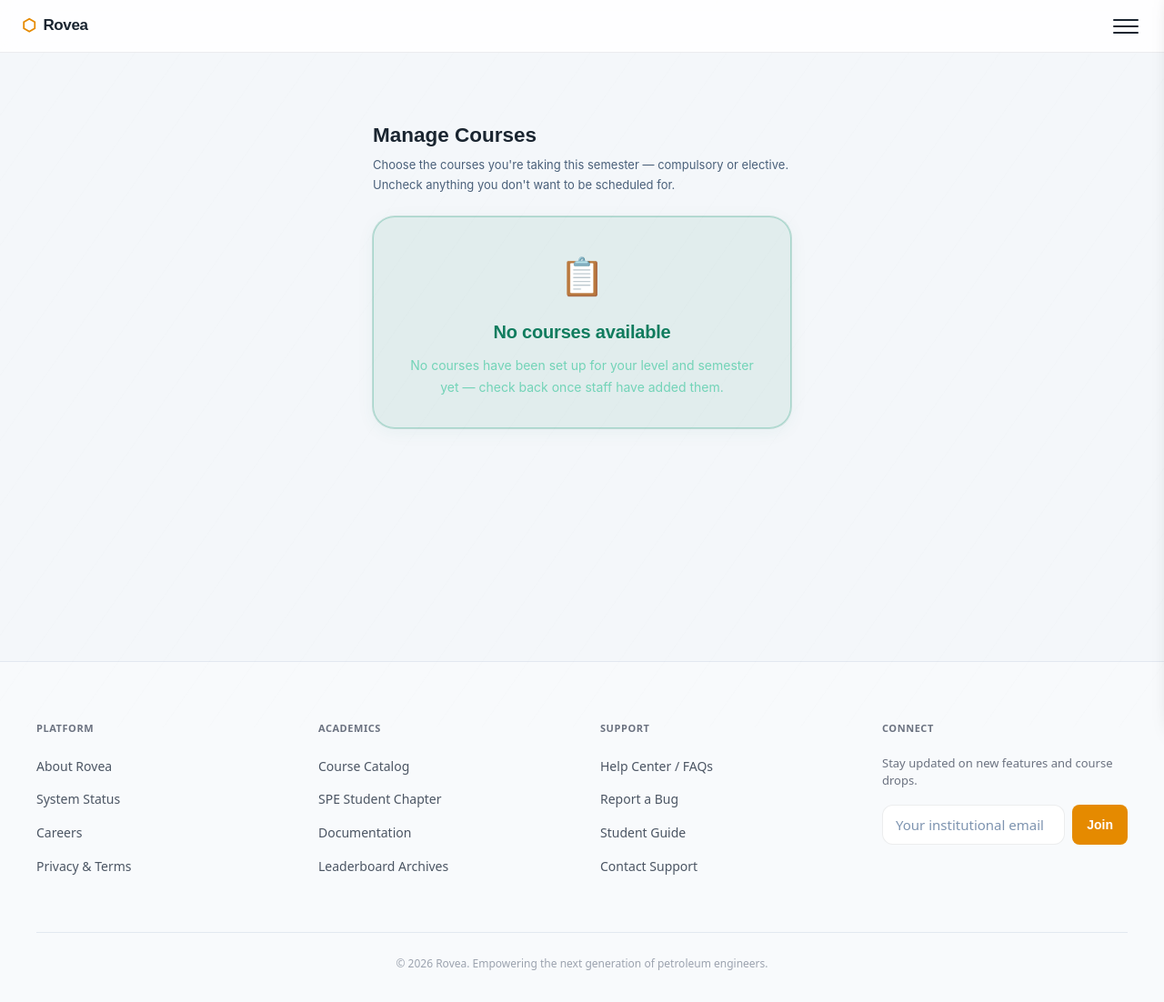
After one commit to Adekunle-Adepoju/AI-lecturer, a Django app: page /courses/manage/ in a window 1280 px wide. The commit adds this page. Shown: the whole page at 91% size. Run offline with Django 5.2, Linux system fonts and the light colour scheme; a user stored in the database is signed in; data comes from the database, SQL or seed files in the repository; both versions use the stored data as it was after the commit; tables that the repository leaves empty hold one stand-in row (values such as "Sample post"); some libraries are stand-ins or nearby versions.

Commit message:
made selection of courses possible

```diff
--- a/core/urls.py
+++ b/core/urls.py
@@ -19,6 +19,7 @@ urlpatterns = [
     path("history/", views.history_view, name="history"),
     path("session/<str:course_code>/restart/<int:week_number>/", views.restart_session_view, name="restart_session"),
     path("electives/", views.elective_selection_view, name="elective_selection"),
+    path("courses/manage/", views.manage_courses_view, name="manage_courses"),
     path("staff/", views.staff_portal_view, name="staff_portal"),
     path("staff/slides/upload/", views.staff_upload_slide_view, name="staff_upload_slide"),
     path("staff/outline/upload/", views.staff_upload_outline_view, name="staff_upload_outline"),
@@ -34,4 +35,5 @@ urlpatterns = [
     path("chat/next-topic/", views.chat_next_topic_view, name="chat_next_topic"),
     path("course/<str:course_code>/outline/", views.course_outline_view, name="course_outline"),
     path("siwes/", views.siwes_view, name="siwes"),
+    path("courses/manage/", views.manage_courses_view, name="manage_courses"),
 ]
--- a/core/views.py
+++ b/core/views.py
@@ -964,62 +964,40 @@ def restart_session_view(request, course_code, week_number):
 
 @login_required
 def manage_courses_view(request):
-    user = request.user
+    if not hasattr(request.user, "profile"):
+        return redirect("onboarding")
 
-    # 1. PROFILE CHECK & FALLBACK FOR ADMINS
-    if hasattr(user, 'studentprofile'):
-        profile = user.studentprofile
-        current_level = profile.level
-        current_semester = profile.semester
-    else:
-        # Fallback parameters if logged in as an Admin/Superuser without a profile row
-        current_level = 300
-        current_semester = 1
-        profile = None  # Flagged so we know not to write to TimetableEntry later
+    profile = request.user.profile
 
-    # 2. DIFFERENTIATING COMPULSORY VS ELECTIVES
-    # We query the CourseOutline table filtering by the user's current track
-    available_courses = CourseOutline.objects.filter(
-        level=current_level,
-        semester=current_semester
+    available_courses = CourseDefinition.objects.filter(
+        level=profile.level,
+        semester=profile.semester,
+        school=profile.school,
+        department=profile.department,
     )
 
-    # Django splits them cleanly based on your 'is_compulsory' boolean model column
-    compulsory_courses = available_courses.filter(is_compulsory=True)
-    elective_courses = available_courses.filter(is_compulsory=False)
+    active_course_codes = TimetableEntry.objects.filter(
+        student=profile,
+        course_code__in=available_courses.values_list('course_code', flat=True)
+    ).values_list('course_code', flat=True)
 
-    # 3. TRACKING CURRENTLY ACTIVE ELECTIVES
-    if profile:
-        active_elective_codes = TimetableEntry.objects.filter(
-            student=profile,
-            course_code__in=elective_courses.values_list('course_code', flat=True)
-        ).values_list('course_code', flat=True)
-    else:
-        # For Admin testing, pre-select nothing or everything so the page renders normally
-        active_elective_codes = []
+    if request.method == "POST":
+        selected_codes = request.POST.getlist('selected_courses')
 
-    # 4. POST PROCESSING (SAVING SELECTIONS)
-    if request.method == "POST":
-        if not profile:
-            messages.warning(request, "Oga Admin, choices weren't saved because your account doesn't have a Student Profile attached.")
-            return redirect('dashboard')
-
-        selected_elective_codes = request.POST.getlist('selected_electives')
-
-        # Drop elective slots that were unchecked
+        # Remove timetable/session rows for anything unchecked
         TimetableEntry.objects.filter(
             student=profile,
-            course_code__in=elective_courses.values_list('course_code', flat=True)
-        ).exclude(course_code__in=selected_elective_codes).delete()
+            course_code__in=available_courses.values_list('course_code', flat=True)
+        ).exclude(course_code__in=selected_codes).delete()
 
         Session.objects.filter(
             student=profile,
-            course_code__in=elective_courses.values_list('course_code', flat=True)
-        ).exclude(course_code__in=selected_elective_codes).delete()
+            course_code__in=available_courses.values_list('course_code', flat=True)
+        ).exclude(course_code__in=selected_codes).delete()
 
-        # Provision newly checked electives
-        for code in selected_elective_codes:
-            course = elective_courses.get(course_code=code)
+        # Add timetable rows for anything newly checked
+        for code in selected_codes:
+            course = available_courses.get(course_code=code)
             TimetableEntry.objects.get_or_create(
                 student=profile,
                 course_code=course.course_code,
@@ -1028,18 +1006,16 @@ def manage_courses_view(request):
                     'day': 'Wednesday',
                     'time': '12:00 PM',
                     'week_number': 1,
-                    'total_weeks': 12
+                    'total_weeks': 12,
                 }
             )
 
-        messages.success(request, "Your semester course window has been updated successfully!")
+        messages.success(request, "Your course selections have been updated successfully!")
         return redirect('dashboard')
 
     context = {
-        'compulsory_courses': compulsory_courses,
-        'elective_courses': elective_courses,
-        'active_elective_codes': active_elective_codes,
-        'is_admin_testing': (profile is None)
+        'courses': available_courses,
+        'active_course_codes': list(active_course_codes),
     }
     return render(request, 'core/manage_courses.html', context)
 
--- a/templates/core/dashboard.html
+++ b/templates/core/dashboard.html
@@ -176,7 +176,7 @@
 
     <p class="section-label">⚙️ Quick Links</p>
     <div class="side-widget-card" style="display: flex; flex-direction: column; gap: 8px;">
-       <a href="{% url 'elective_selection' %}" class="btn btn-white-outline btn-full" style="justify-content: flex-start; font-size: 13px; border-color: var(--amber); color: var(--amber);">🔧 Manage Electives</a>
+        <a href="{% url 'manage_courses' %}" class="btn btn-white-outline btn-full" style="justify-content: flex-start; font-size: 13px; border-color: var(--amber); color: var(--amber);">🔧 Manage Courses</a>
        <a href="{% url 'timetable' %}" class="btn btn-white-outline btn-full" style="justify-content: flex-start; font-size: 13px;">📅 Review Full Timetable</a>
        <a href="{% url 'leaderboard' %}" class="btn btn-white-outline btn-full" style="justify-content: flex-start; font-size: 13px;">🏆 Open Leaderboard</a>
        <a href="{% url 'profile_edit' %}" class="btn btn-white-outline btn-full" style="justify-content:flex-start; font-size:13px; border-color:var(--amber); color:var(--amber);">🎓 Change Level / Semester</a>
--- /dev/null
+++ b/templates/core/manage_courses.html
@@ -0,0 +1,55 @@
+{% extends "core/base.html" %}
+{% block title %}Manage Courses — Rovea{% endblock %}
+
+{% block content %}
+<div class="page-container" style="max-width:500px; margin:40px auto">
+
+  <h2 style="font-family:'Space Grotesk',sans-serif; margin-bottom:4px">Manage Courses</h2>
+  <p style="font-size:13px; color:var(--text-secondary); margin-bottom:24px">
+    Choose the courses you're taking this semester — compulsory or elective.
+    Uncheck anything you don't want to be scheduled for.
+  </p>
+
+  <form method="POST">
+    {% csrf_token %}
+
+    {% if courses %}
+    <div style="display:flex; flex-direction:column; gap:10px; margin-bottom:24px">
+      {% for course in courses %}
+      <label style="display:flex; align-items:center; justify-content:space-between; gap:12px; padding:14px 16px;
+                    background:var(--navy-card); border:1px solid var(--border);
+                    border-radius:var(--radius-lg); cursor:pointer; transition:border-color 0.15s"
+             onmouseover="this.style.borderColor='rgba(245,166,35,0.3)'"
+             onmouseout="this.style.borderColor='rgba(255,255,255,0.08)'">
+        <div style="display:flex; align-items:center; gap:12px">
+          <input type="checkbox" name="selected_courses" value="{{ course.course_code }}"
+                 {% if course.course_code in active_course_codes %}checked{% endif %}
+                 style="width:18px; height:18px; accent-color:var(--amber)">
+          <div>
+            <div style="font-weight:600; font-size:14px">{{ course.course_code }} — {{ course.course_title }}</div>
+            <div style="font-size:12px; color:var(--text-secondary); margin-top:2px">{{ course.units }} units</div>
+          </div>
+        </div>
+        {% if course.is_elective %}
+        <span class="badge badge-amber">Elective</span>
+        {% else %}
+        <span class="badge badge-green">Compulsory</span>
+        {% endif %}
+      </label>
+      {% endfor %}
+    </div>
+    {% else %}
+    <div class="done-card" style="margin-bottom:24px">
+      <div class="done-emoji">📋</div>
+      <div class="done-title">No courses available</div>
+      <div class="done-sub">No courses have been set up for your level and semester yet — check back once staff have added them.</div>
+    </div>
+    {% endif %}
+
+    {% if courses %}
+    <button type="submit" class="btn btn-primary btn-full">Save Changes →</button>
+    {% endif %}
+  </form>
+
+</div>
+{% endblock %}
```
Also changed, not shown: db.sqlite3.
